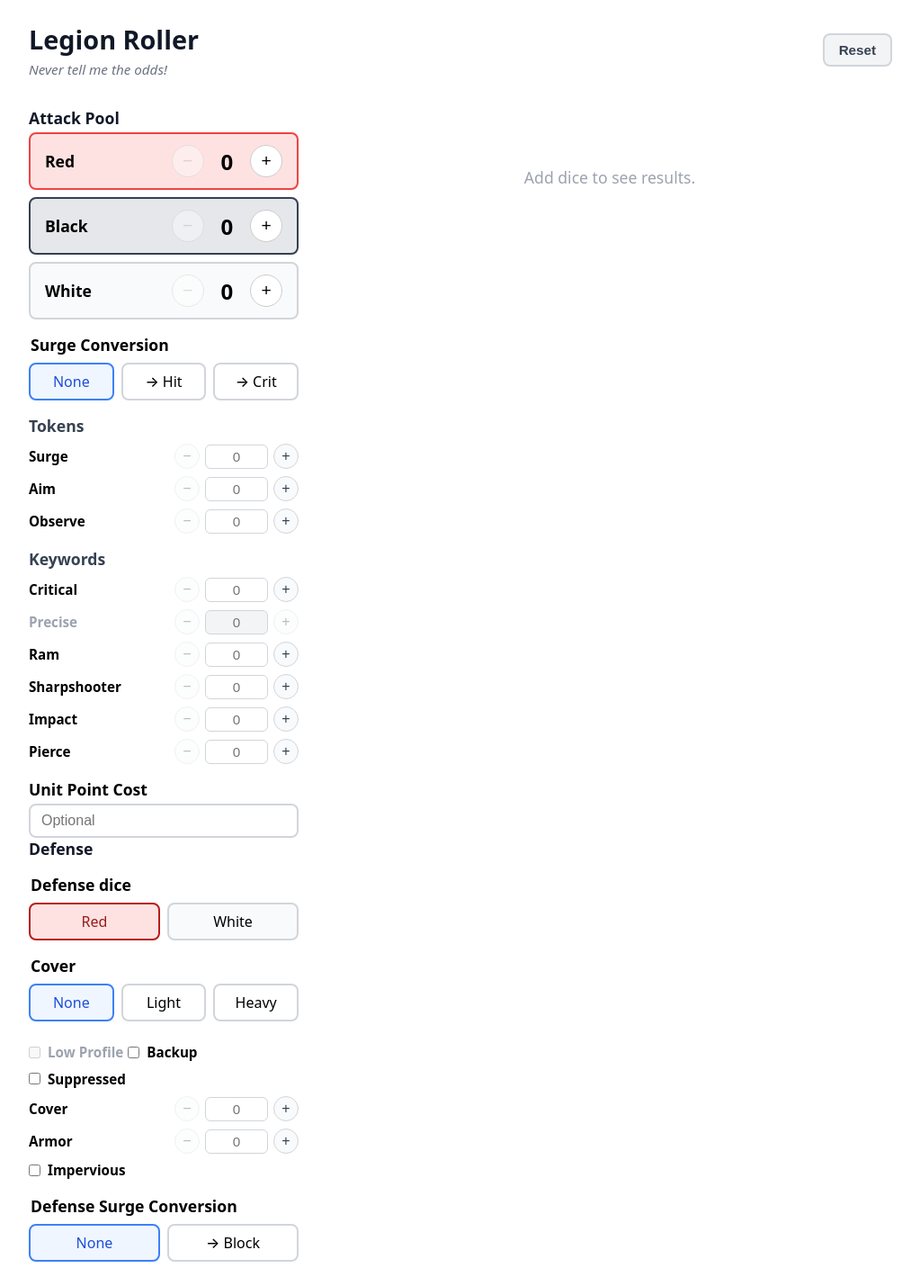
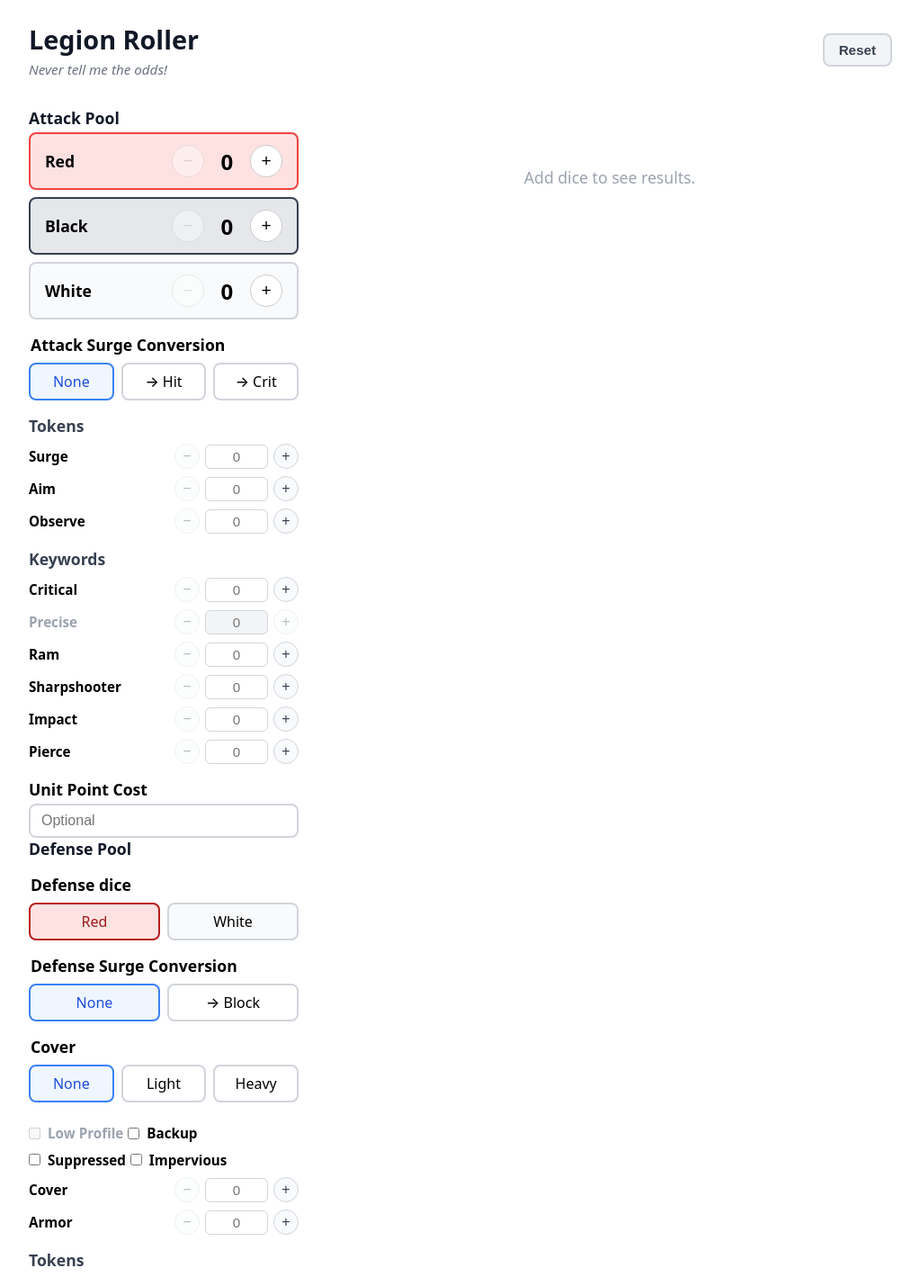
Before and after one commit to dankraus/sw-legion-dice, a React (Vite) app: page / in a window 1280 px wide. Shown: the top 1419 px of the page at 90% size, without its empty margins (128-1151 px from the left). Built offline with nearby package versions, Linux system fonts and the light colour scheme.

Commit message:
feat(ui): replace SurgeToggle with AttackSurgeToggle and add Impervious checkbox
Updated the App component to use the new AttackSurgeToggle for attack surge conversions and added an Impervious checkbox in the Defense section. The Defense section heading was also modified for clarity.

```diff
--- a/src/App.tsx
+++ b/src/App.tsx
@@ -8,7 +8,7 @@ import type {
 } from './types';
 import { calculateAttackPool, calculateWounds } from './engine/probability';
 import { DiceSelector } from './components/DiceSelector';
-import { SurgeToggle } from './components/SurgeToggle';
+import { AttackSurgeToggle } from './components/AttackSurgeToggle';
 import { DefenseSurgeToggle } from './components/DefenseSurgeToggle';
 import { DefenseDiceToggle } from './components/DefenseDiceToggle';
 import { CoverToggle } from './components/CoverToggle';
@@ -157,7 +157,7 @@ function App() {
             count={pool.white}
             onChange={(n) => setPool((p) => ({ ...p, white: n }))}
           />
-          <SurgeToggle value={surge} onChange={setSurge} />
+          <AttackSurgeToggle value={surge} onChange={setSurge} />
           <h3 className="app__section-heading">Tokens</h3>
           <NumberInputWithControls
             id="surge-tokens"
@@ -247,8 +247,9 @@ function App() {
             />
           </div>
 
-          <h2 className="app__section-heading">Defense</h2>
+          <h2 className="app__section-heading">Defense Pool</h2>
           <DefenseDiceToggle value={defenseDieColor} onChange={setDefenseDieColor} />
+          <DefenseSurgeToggle value={defenseSurge} onChange={setDefenseSurge} />
           <CoverToggle value={cover} onChange={setCover} />
           <CheckboxToggle
             id="low-profile"
@@ -276,6 +277,13 @@ function App() {
             disabled={cover === 'heavy'}
             guideAnchor="suppressed"
           />
+          <CheckboxToggle
+            id="impervious"
+            label="Impervious"
+            title="While defending, roll extra defense dice equal to the attack pool's total Pierce X."
+            checked={impervious}
+            onChange={setImpervious}
+          />
           <NumberInputWithControls
             id="cover-x"
             label="Cover"
@@ -295,14 +303,6 @@ function App() {
             title="Cancel up to X hits after cover, before defense dice; crits are not reduced."
             guideAnchor="armor-x"
           />
-          <CheckboxToggle
-            id="impervious"
-            label="Impervious"
-            title="While defending, roll extra defense dice equal to the attack pool's total Pierce X."
-            checked={impervious}
-            onChange={setImpervious}
-          />
-          <DefenseSurgeToggle value={defenseSurge} onChange={setDefenseSurge} />
           <h3 className="app__section-heading">Tokens</h3>
           <NumberInputWithControls
             id="defense-surge-tokens"
--- a/src/components/SurgeToggle.tsx
+++ b/src/components/AttackSurgeToggle.tsx
@@ -1,7 +1,7 @@
 import type { SurgeConversion } from '../types';
 import './SurgeToggle.css';
 
-interface SurgeToggleProps {
+interface AttackSurgeToggleProps {
   value: SurgeConversion;
   onChange: (value: SurgeConversion) => void;
 }
@@ -12,10 +12,10 @@ const OPTIONS: { value: SurgeConversion; label: string }[] = [
   { value: 'crit', label: '\u2192 Crit' },
 ];
 
-export function SurgeToggle({ value, onChange }: SurgeToggleProps) {
+export function AttackSurgeToggle({ value, onChange }: AttackSurgeToggleProps) {
   return (
     <fieldset className="surge-toggle">
-      <legend className="surge-toggle__legend">Surge Conversion</legend>
+      <legend className="surge-toggle__legend">Attack Surge Conversion</legend>
       <div className="surge-toggle__options">
         {OPTIONS.map((opt) => (
           <label
```
